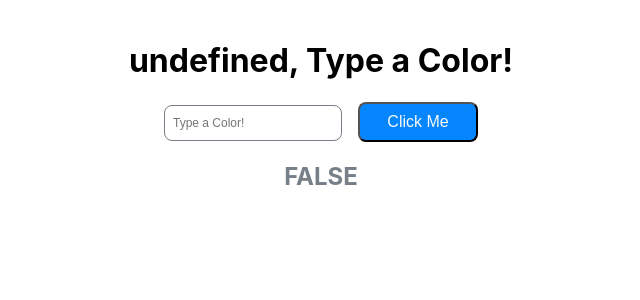
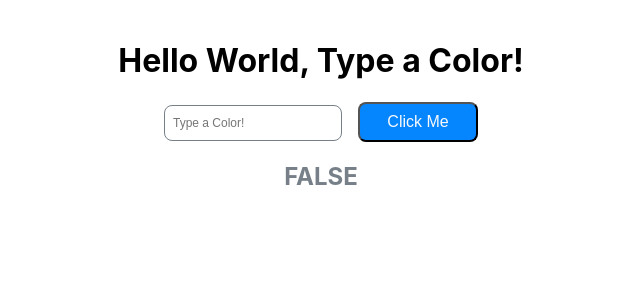
Before and after one commit to cattmampbell/reacting-to-react, a React (Create React App) app: page / in a window 1280 px wide. Shown: the top 300 px of the page, without its empty margins (319-959 px from the left). Built offline with nearby package versions, Linux system fonts and the light colour scheme.

Commit message:
Modified header prop value via index.js file.

```diff
--- a/src/index.js
+++ b/src/index.js
@@ -4,6 +4,6 @@ import './index.css';
 import App from './components/App';
 
 ReactDOM.render(
-  <App headerText="Hello World" />,
+  <App header="Hello World" />,
   document.getElementById('root')
 )
```
